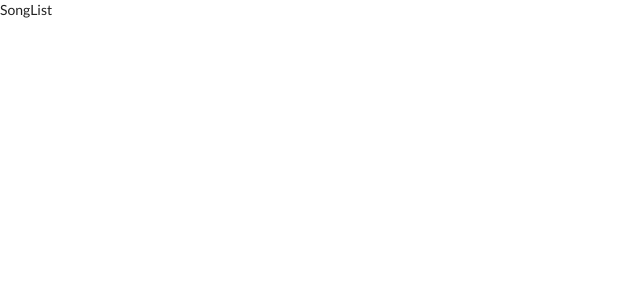
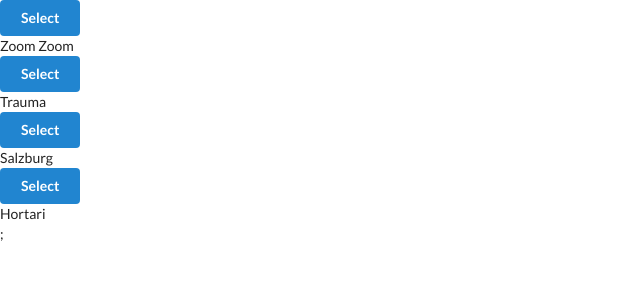
Before and after one commit to Dujota/react-redux-songs-app, a React (Create React App) app: page / in a window 1280 px wide. Shown: the top 300 px of the page, without its empty margins (0-640 px from the left). Built offline with nearby package versions, Linux system fonts and the light colour scheme.

Commit message:
adde din the proptpes and the song list rendering

```diff
--- a/package.json
+++ b/package.json
@@ -3,6 +3,7 @@
   "version": "0.1.0",
   "private": true,
   "dependencies": {
+    "prop-types": "^15.7.2",
     "react": "^16.8.6",
     "react-dom": "^16.8.6",
     "react-redux": "^7.0.2",
--- a/src/components/SongList.js
+++ b/src/components/SongList.js
@@ -1,10 +1,32 @@
 import React from 'react';
 import { connect } from 'react-redux';
+import PropTypes from 'prop-types';
 
 class SongList extends React.Component {
+  static propTypes = {
+    songs: PropTypes.array,
+  };
+
   render() {
+    // Console logging the props object wlll show the songs arary (state) and also the dispatch(action) fucntion is referenced in props
     console.log(this.props);
-    return <div>SongList</div>;
+
+    const { songs } = this.props;
+    return (
+      <div>
+        {songs.map(song => (
+          <div className="item" key={song.title}>
+            <div className="right floated content">
+              <button type="button" className="ui button primary">
+                Select
+              </button>
+            </div>
+            <div className="content">{song.title}</div>
+          </div>
+        ))}
+        ;
+      </div>
+    );
   }
 }
 /* By convention we call this mapStateToProps, this is required in order to get the state from redux into our component from the connect function -- data from redux will show up as props in our component
```
